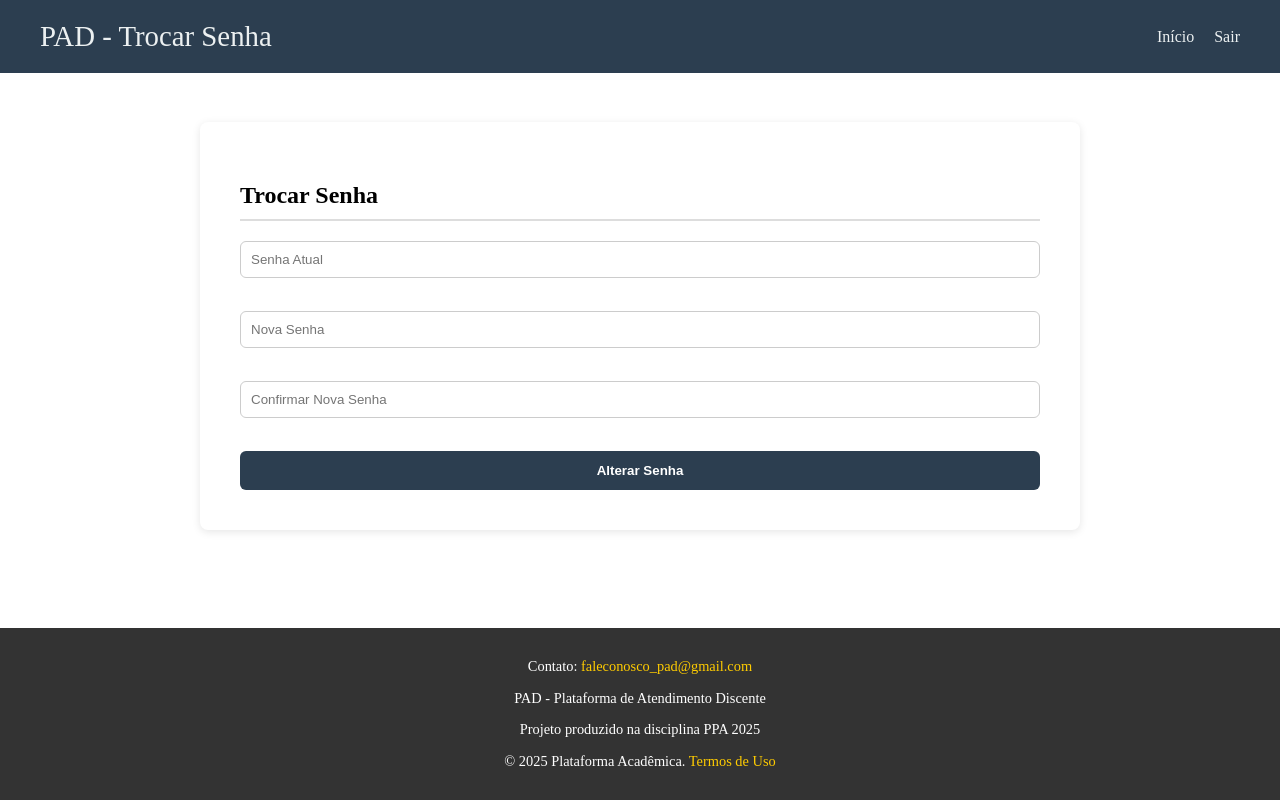
After one commit to villa-junior/pad, a Flask app: page /auth/change_password in a window 1280 px wide. The commit adds this page. Run offline with Flask 3, Linux system fonts and the light colour scheme; parts of the project's set-up code (start-up, migrations or seed data) failed here and were passed over.

Commit message:
Adição de versão teste do - Alterar senha

```diff
--- a/codigo/auth.py
+++ b/codigo/auth.py
@@ -93,6 +93,63 @@ def login():
 
     return render_template('auth/login.html')
 
+
+#def Alterar senha
+@bp.route('/change_password', methods=('GET', 'POST'))
+def change_password():
+    if request.method == 'POST':
+        matricula = session.get('matricula')
+        senha_atual = request.form.get('current_password')
+        nova_senha = request.form.get('new_password')
+        confirmar_senha = request.form.get('confirm_password')
+
+        if not all([matricula, senha_atual, nova_senha, confirmar_senha]):
+            flash("Preencha todos os campos.")
+            return redirect(url_for('auth.change_password'))
+
+        if nova_senha != confirmar_senha:
+            flash("As senhas novas não conferem.")
+            return redirect(url_for('auth.change_password'))
+
+        session_db = None
+        try:
+            session_db = SessionLocal()
+
+
+            result = session_db.execute(
+                text("SELECT * FROM Usuario WHERE matricula = :matricula"),
+                {'matricula': matricula}
+            )
+            user = result.mappings().first()
+
+            if user is None:
+                flash("Usuário não encontrado.")
+                return redirect(url_for('auth.login'))
+
+            if not check_password_hash(user['senha'], senha_atual):
+                flash("Senha atual incorreta.")
+                return redirect(url_for('auth.change_password'))
+
+            hashed_new_password = generate_password_hash(nova_senha)
+            session_db.execute(
+                text("UPDATE Usuario SET senha = :senha WHERE matricula = :matricula"),
+                {'senha': hashed_new_password, 'matricula': matricula}
+            )
+            session_db.commit()
+            flash("Senha alterada com sucesso!")
+            return redirect(url_for('home'))
+
+        except Exception as e:
+            flash(f"Erro ao alterar senha: {str(e)}")
+            return redirect(url_for('auth.change_password'))
+
+        finally:
+            if session_db:
+                session_db.close()
+
+    # Se for GET (ou não POST), renderiza o template
+    return render_template('auth/change_password.html')
+
 # o session do flask é utilizado para acessar o "localStorage" a
 
 @bp.before_app_request
--- /dev/null
+++ b/codigo/templates/auth/change_password.html
@@ -0,0 +1,40 @@
+<!DOCTYPE html>
+<html lang="pt-BR">
+<head>
+    <meta charset="UTF-8">
+    <title>Trocar Senha</title>
+    <link rel="stylesheet" href="{{ url_for('static', filename='css/style.css') }}">
+</head>
+<body>
+
+<header>
+    <h1>PAD - Trocar Senha</h1>
+    <div class="auth-links">
+        <a href="/">Início</a>
+        <a href="/logout">Sair</a>
+    </div>
+</header>
+
+<main>
+    {% for message in get_flashed_messages() %}
+        <div class="flash">{{ message }}</div>
+    {% endfor %}
+
+    <h2>Trocar Senha</h2>
+    <form method="post">
+        <input type="password" name="current_password" placeholder="Senha Atual" required><br>
+        <input type="password" name="new_password" placeholder="Nova Senha" required><br>
+        <input type="password" name="confirm_password" placeholder="Confirmar Nova Senha" required><br>
+        <button type="submit">Alterar Senha</button>
+    </form>
+</main>
+
+<footer>
+    <p>Contato: <a href="mailto:faleconosco_pad@gmail.com">faleconosco_pad@gmail.com</a></p>
+    <p>PAD - Plataforma de Atendimento Discente</p>
+    <p>Projeto produzido na disciplina PPA 2025</p>
+    <p>&copy; 2025 Plataforma Acadêmica. <a href="#">Termos de Uso</a></p>
+</footer>
+
+</body>
+</html>
--- a/codigo/templates/home.html
+++ b/codigo/templates/home.html
@@ -13,6 +13,7 @@
         {% if g.user %}
             <span>Olá, {{ g.user['nome'] }}</span>
             <a href="{{ url_for('auth.logout') }}">Sair</a>
+            <a href="{{url_for('auth.change_password')}}">Trocar senha</a>
         {% else %}
             <a href="{{ url_for('auth.login') }}">Login</a>
             <a href="{{ url_for('auth.register') }}">Sign In</a>
```
Also changed, not shown: 1 other file.
